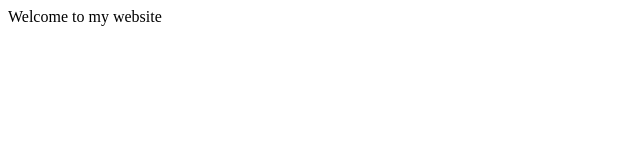
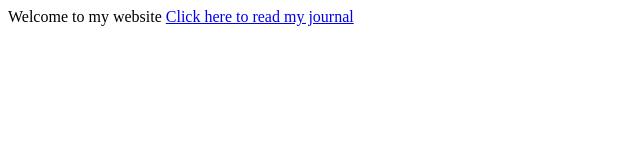
Before and after one commit to Saadmohsin46/Saadmohsin46.github.io, a plain HTML site: page index.html in a window 1280 px wide. Shown: the whole page, without its empty margins (0-640 px from the left). Drawn offline with Linux system fonts and the light colour scheme.

Commit message:
Update index.html

```diff
--- a/index.html
+++ b/index.html
@@ -1 +1,2 @@
 Welcome to my website
+<a href="journal/">Click here to read my journal</a>
```
